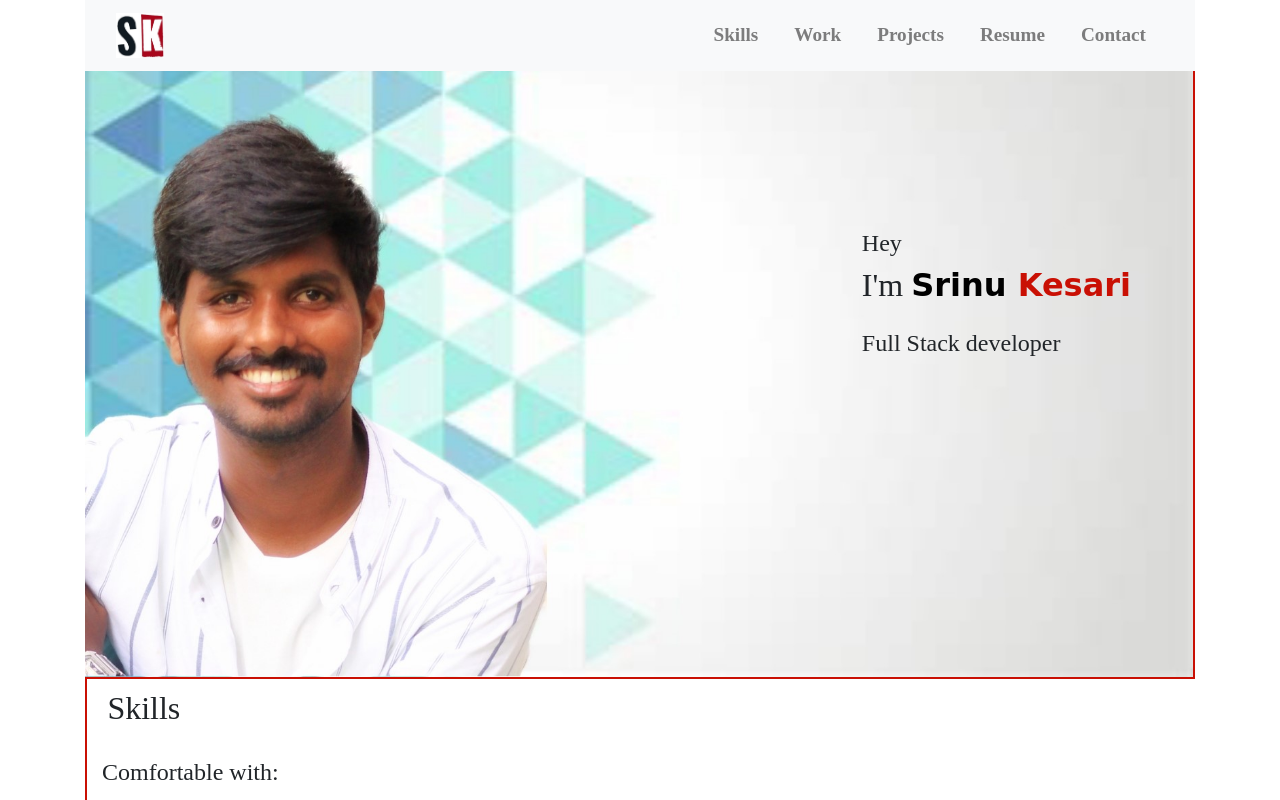
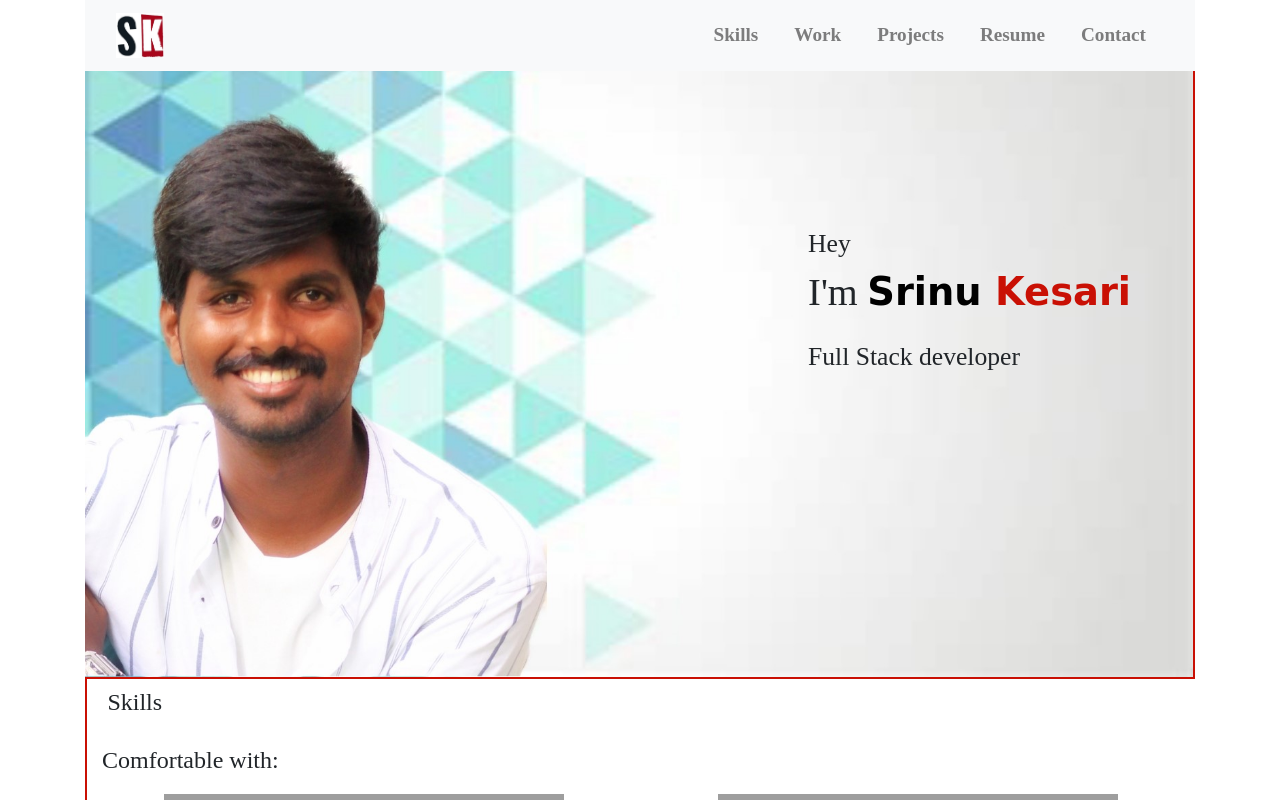
Before and after one commit to srinukesari/Srinu_portfolio, a React (Create React App) app: page / in a window 1280 px wide. Shown: the top 800 px of the page. Built offline with nearby package versions, Linux system fonts and the light colour scheme; grey boxes are pictures that could not be loaded.

Commit message:
styling changes

```diff
--- a/src/components/All.css
+++ b/src/components/All.css
@@ -127,7 +127,7 @@ button:hover{
 }
 #pro_title{
     padding: .5%;
-    font-size: 2rem;
+    font-size: 1.5rem;
     font-family: "Times New Roman", Times, serif;
 }
 #pc{
@@ -135,11 +135,11 @@ button:hover{
     font-size: 2rem;
 }
 #name{
-    font-size: 2rem;
+    font-size: 3vw;
 }
 #title{
     color:currentColor ;
-    font-size: 1.5rem;
+    font-size: 2vw;
 }
 
 #first{
@@ -152,5 +152,5 @@ button:hover{
 }
 #tag{
     font-family: "Times New Roman", Times, serif;
-    font-size: 1.5rem;
+    font-size: 1rem;
 }
```
